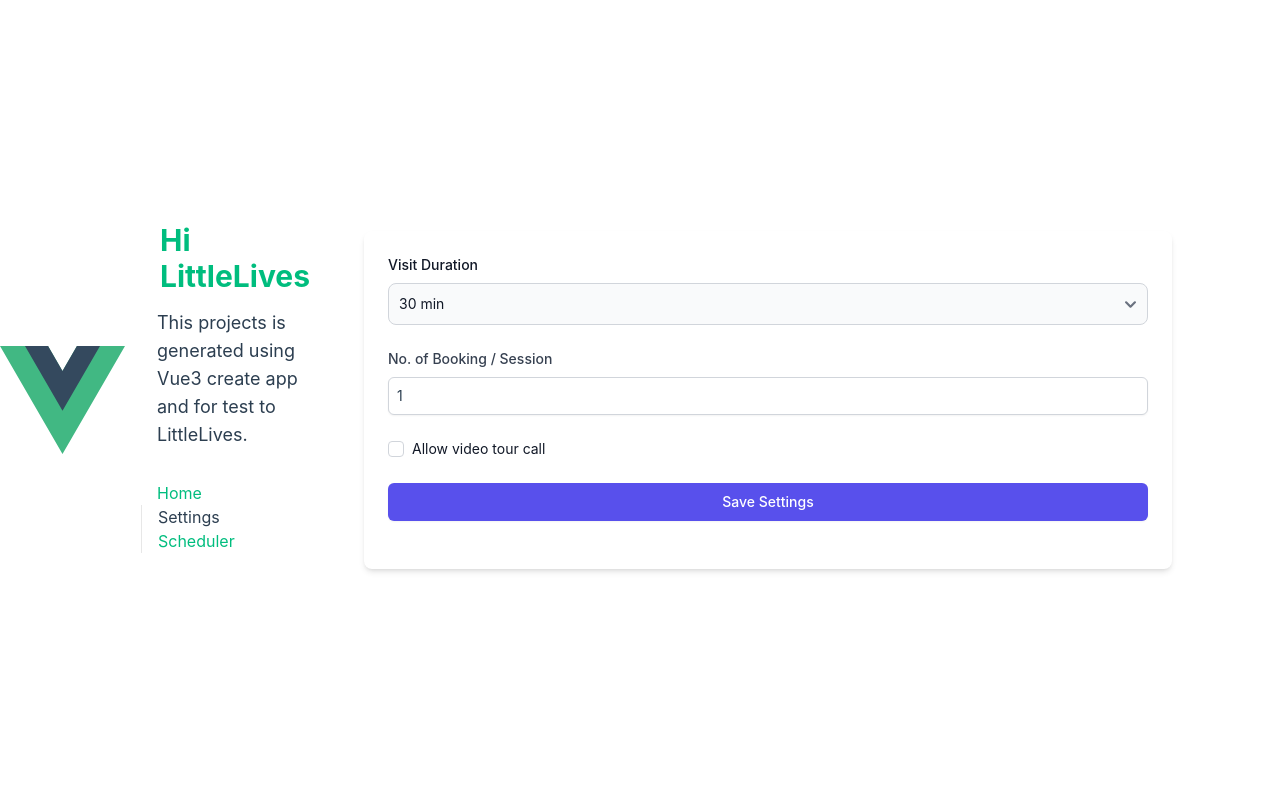
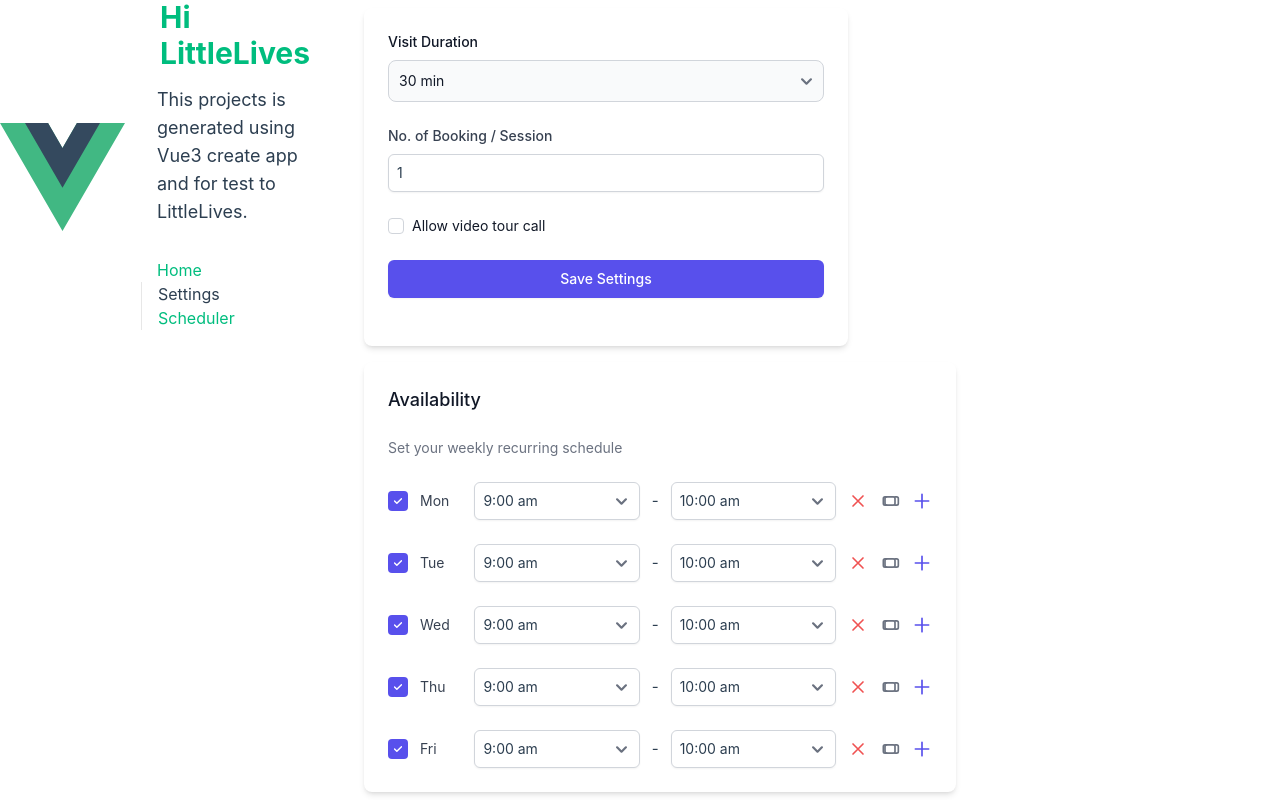
Before and after one commit to barayuda/vue3-calendar-settings, a Vue app: page /settings in a window 1280 px wide. Built offline with nearby package versions, Linux system fonts and the light colour scheme.

Commit message:
feat: update UI for settings form

```diff
--- a/src/views/SettingsFormView.vue
+++ b/src/views/SettingsFormView.vue
@@ -1,7 +1,7 @@
 <template>
   <form
     @submit.prevent="saveSettings"
-    class="space-y-6 p-6 bg-white shadow-md rounded-lg ml-10 col-span-12 md:col-span-8"
+    class="space-y-6 p-6 bg-white shadow-md rounded-lg ml-10 col-span-5"
   >
     <div class="space-y-2">
       <label for="duration" class="block mb-2 text-sm font-medium text-gray-900 dark:text-white"
@@ -55,6 +55,105 @@
       </button>
     </div>
   </form>
+
+  <br />
+
+  <div class="space-y-6 p-6 bg-white shadow-md rounded-lg ml-10 col-start-4 col-end-10">
+    <h2 class="text-lg font-medium text-gray-900">Availability</h2>
+    <p class="text-sm text-gray-500">Set your weekly recurring schedule</p>
+
+    <div v-for="day in days" :key="day.name" class="flex items-center space-x-3">
+      <!-- Checkbox for each day -->
+      <input
+        type="checkbox"
+        v-model="day.enabled"
+        class="h-5 w-5 cursor-pointer text-indigo-600 border-gray-300 rounded focus:ring-indigo-500"
+      />
+
+      <!-- Day label -->
+      <span class="w-16 text-sm text-gray-700">{{ day.name }}</span>
+
+      <!-- Start time select -->
+      <select
+        v-model="day.startTime"
+        class="block cursor-pointer w-56 p-2 border border-gray-300 rounded-md shadow-sm focus:ring-indigo-500 focus:border-indigo-500 sm:text-sm"
+      >
+        <option class="text-sm text-gray-700" v-for="time in times" :key="time" :value="time">
+          {{ time }}
+        </option>
+      </select>
+
+      <span>-</span>
+
+      <!-- End time select -->
+      <select
+        v-model="day.endTime"
+        class="block cursor-pointer w-56 p-2 border border-gray-300 rounded-md shadow-sm focus:ring-indigo-500 focus:border-indigo-500 sm:text-sm"
+      >
+        <option class="text-sm text-gray-700" v-for="time in times" :key="time" :value="time">
+          {{ time }}
+        </option>
+      </select>
+
+      <!-- Action buttons -->
+      <button @click="removeTimeSlot(day)" class="text-red-500 hover:text-red-700">
+        <svg
+          xmlns="http://www.w3.org/2000/svg"
+          class="h-5 w-5 cursor-pointer"
+          fill="none"
+          viewBox="0 0 24 24"
+          stroke="currentColor"
+        >
+          <path
+            stroke-linecap="round"
+            stroke-linejoin="round"
+            stroke-width="2"
+            d="M6 18L18 6M6 6l12 12"
+          />
+        </svg>
+      </button>
+
+      <button @click="duplicateTimeSlot(day)" class="text-gray-500 hover:text-gray-700">
+        <svg
+          xmlns="http://www.w3.org/2000/svg"
+          class="h-5 w-5 cursor-pointer"
+          fill="none"
+          viewBox="0 0 24 24"
+          stroke="currentColor"
+        >
+          <path
+            stroke-linecap="round"
+            stroke-linejoin="round"
+            stroke-width="2"
+            d="M16 7H8a2 2 0 00-2 2v6a2 2 0 002 2h8a2 2 0 002-2V9a2 2 0 00-2-2z"
+          />
+          <path
+            stroke-linecap="round"
+            stroke-linejoin="round"
+            stroke-width="2"
+            d="M8 17H6a2 2 0 01-2-2V9a2 2 0 012-2h2m10 10h2a2 2 0 002-2V9a2 2 0 00-2-2h-2"
+          />
+        </svg>
+      </button>
+
+      <button @click="addTimeSlot(day)" class="text-indigo-600 hover:text-indigo-800">
+        <svg
+          xmlns="http://www.w3.org/2000/svg"
+          class="h-5 w-5 cursor-pointer"
+          fill="none"
+          viewBox="0 0 24 24"
+          stroke="currentColor"
+        >
+          <path
+            stroke-linecap="round"
+            stroke-linejoin="round"
+            stroke-width="2"
+            d="M12 4v16m8-8H4"
+          />
+        </svg>
+      </button>
+    </div>
+  </div>
 </template>
 
 <script lang="ts">
@@ -68,6 +167,40 @@ export default defineComponent({
       allowVideoCall: false
       // Additional fields can be added here for weekdays/times
     })
+
+    const times = [
+      '7:00 am',
+      '8:00 am',
+      '9:00 am',
+      '10:00 am',
+      '11:00 am',
+      '12:00 pm',
+      '1:00 pm',
+      '2:00 pm',
+      '3:00 pm',
+      '4:00 pm',
+      '5:00 pm'
+    ]
+
+    const days = reactive([
+      { name: 'Mon', enabled: true, startTime: '9:00 am', endTime: '10:00 am' },
+      { name: 'Tue', enabled: true, startTime: '9:00 am', endTime: '10:00 am' },
+      { name: 'Wed', enabled: true, startTime: '9:00 am', endTime: '10:00 am' },
+      { name: 'Thu', enabled: true, startTime: '9:00 am', endTime: '10:00 am' },
+      { name: 'Fri', enabled: true, startTime: '9:00 am', endTime: '10:00 am' }
+    ])
+
+    const removeTimeSlot = (day: any) => {
+      console.log('Removing time slot for', day.name)
+    }
+
+    const duplicateTimeSlot = (day: any) => {
+      console.log('Duplicating time slot for', day.name)
+    }
+
+    const addTimeSlot = (day: any) => {
+      console.log('Adding time slot for', day.name)
+    }
 
     const saveSettings = () => {
       localStorage.setItem('schedulerSettings', JSON.stringify(settings))
@@ -83,7 +216,13 @@ export default defineComponent({
     return {
       settings,
       saveSettings,
-      loadSettings
+      loadSettings,
+      // for list of time slots
+      days,
+      times,
+      removeTimeSlot,
+      duplicateTimeSlot,
+      addTimeSlot
     }
   }
 })
```
